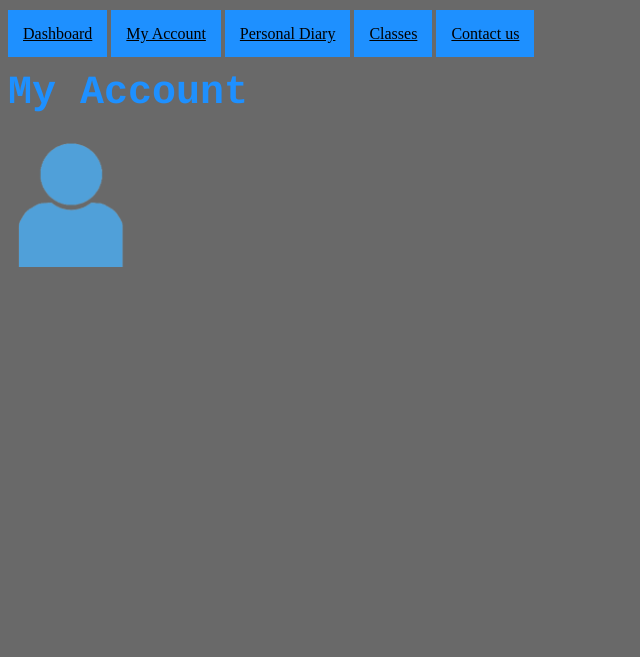
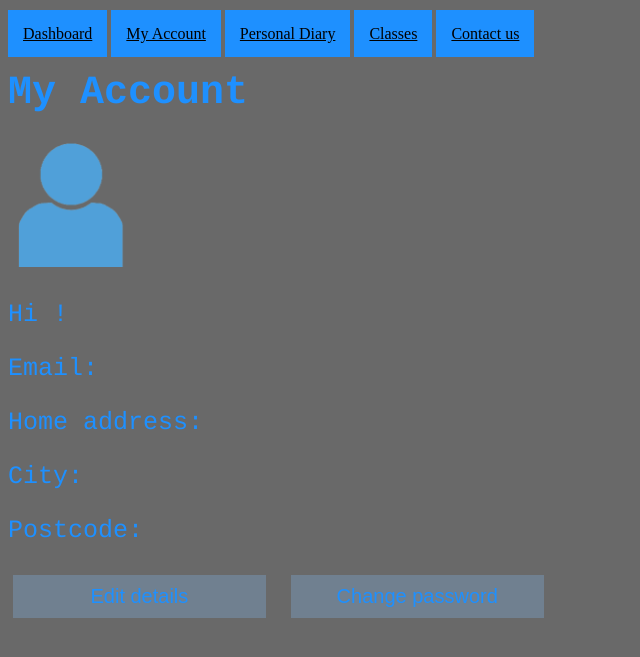
Before and after one commit to kellyevetaylor/GymWebsite, a PHP site: page /MyAccount.php in a window 1280 px wide. Shown: the top 657 px of the page, without its empty margins (0-640 px from the left). Run offline with PHP 8.4, Linux system fonts and the light colour scheme; data that the repository does not hold is empty.

Commit message:
Done some work on MyAccount
Signed-off-by: Kelly Taylor CS2015 <kelly.taylor.2015@uni.strath.ac.uk>

```diff
--- a/MyAccount.php
+++ b/MyAccount.php
@@ -6,12 +6,14 @@
             background-color: dimgrey;
 
         }
+
         ul {
             list-style-type: none;
             margin: 0;
             padding: 0;
             text-decoration: none;
         }
+
         h1 {
             text-align: left;
             color: dodgerblue;
@@ -26,7 +28,7 @@
             color: dodgerblue;
         }
 
-        a{
+        a {
             padding: 15px;
             color: black;
             background-color: dodgerblue;
@@ -40,6 +42,23 @@
         li a:hover {
             color: whitesmoke;
         }
+
+        input[type=submit] {
+            color: dodgerblue;
+            cursor: pointer;
+            margin: 5px 5px;
+            padding: 10px 10px;
+            background-color: slategray;
+            text-decoration: solid;
+            font-size: 20px;
+            border: none;
+            width: 20%;
+        }
+
+        input[type=submit]:hover {
+            color: whitesmoke;
+        }
+
 
     </style>
     <meta charset="UTF-8">
@@ -72,8 +91,28 @@ $result = $conn->query($sql);
 while ($row = $result->fetch_assoc()) {
     $firstName = $row["first name"];
     $secondName = $row["second name"];
+    $email = $row["email address"];
+    $address = $row["address"];
+    $city = $row["city"];
+    $postcode = $row["postcode"];
 }
 
-?><p><?php echo $firstName . " " . $secondName;?><p>
+?>
+
+<p><?php echo "Hi " . $firstName . "!"; ?></p>
+<p><?php echo "Email: " . $email; ?></p>
+<p><?php echo "Home address: " . $address; ?></p>
+<p><?php echo "City: " . $city; ?></p>
+<p><?php echo "Postcode: " . $postcode; ?></p>
+
+<div>
+    <p>
+        <input type="submit" value="Edit details">
+
+
+        <input type="submit" value="Change password">
+    </p>
+</div>
+
 </body>
 </html>
```
Also changed, not shown: CreateAccount.php (+15 -5 lines).
